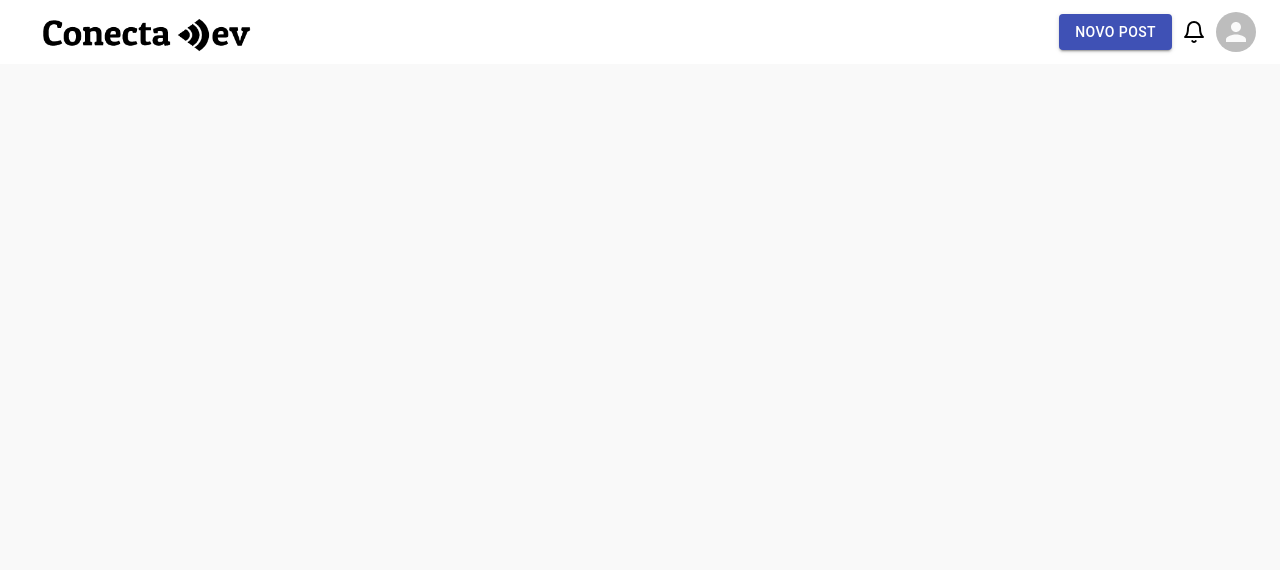
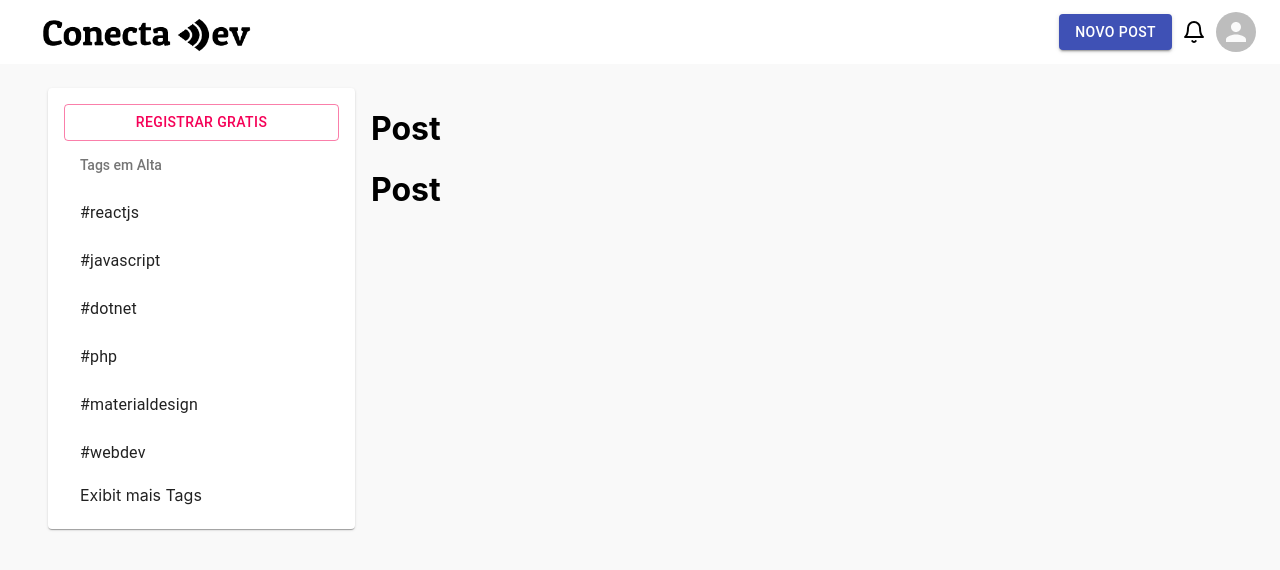
Before and after one commit to 4leeX/react-teste, a React (Create React App) app: page / in a window 1280 px wide. Shown: the top 570 px of the page. Built offline with nearby package versions, Linux system fonts and the light colour scheme.

Commit message:
components

```diff
--- /dev/null
+++ b/src/components/PostCard/index.js
@@ -0,0 +1,7 @@
+import React from "react";
+
+function PostCard({ post }) {
+  return <h1>Post</h1>;
+}
+
+export default PostCard;
--- a/src/pages/Home/components/Feed.js
+++ b/src/pages/Home/components/Feed.js
@@ -1,7 +1,25 @@
 import React from "react";
+import { makeStyles } from "@material-ui/core/styles";
+import PostCard from "../../../components/PostCard";
+
+const useStyles = makeStyles((theme) => {
+  root: {
+  }
+});
+
+const posts = [
+  { id: 1, description: "teste 1" },
+  { id: 2, description: "teste 2" },
+];
 
 function Feed() {
-  return <div>Feed</div>;
+  return (
+    <div>
+      {posts.map((post) => (
+        <PostCard key={post.id} />
+      ))}
+    </div>
+  );
 }
 
 export default Feed;
--- a/src/pages/Home/components/NavBar.js
+++ b/src/pages/Home/components/NavBar.js
@@ -1,7 +1,48 @@
 import React from "react";
+import { makeStyles } from "@material-ui/core/styles";
+import Paper from "@material-ui/core/Paper";
+import Button from "@material-ui/core/Button";
+import ListSubheader from "@material-ui/core/ListSubheader";
+import ListItem from "@material-ui/core/ListItem";
+import ListItemText from "@material-ui/core/ListItemText";
+
+const useStyles = makeStyles((theme) => ({
+  root: {
+    padding: theme.spacing(2),
+    width: 275,
+    marginRight: theme.spacing(2),
+  },
+  button: {
+    width: "100%",
+  },
+}));
+
+const tags = [
+  { id: 1, name: "reactjs" },
+  { id: 2, name: "javascript" },
+  { id: 3, name: "dotnet" },
+  { id: 4, name: "php" },
+  { id: 5, name: "materialdesign" },
+  { id: 6, name: "webdev" },
+];
 
 function NavBar() {
-  return <div>NavBar</div>;
+  const classes = useStyles();
+
+  return (
+    <Paper className={classes.root}>
+      <Button variant="outlined" color="secondary" className={classes.button}>
+        Registrar Gratis
+      </Button>
+      <ListSubheader>{`Tags em Alta`}</ListSubheader>
+      {tags.map((item) => (
+        <ListItem key={`item-${item.id}-${item.name}`}>
+          <ListItemText primary={`#${item.name}`} />
+        </ListItem>
+      ))}
+      <ListItem button>Exibit mais Tags</ListItem>
+    </Paper>
+  );
 }
 
 export default NavBar;
--- a/src/pages/Home/index.js
+++ b/src/pages/Home/index.js
@@ -5,6 +5,8 @@ import { makeStyles } from "@material-ui/core/styles";
 import Header from "./components/Header";
 import NavBar from "./components/NavBar";
 import Feed from "./components/Feed";
+import Container from "@material-ui/core/Container";
+import Box from "@material-ui/core/Box";
 
 const useStyles = makeStyles({
   root: {
@@ -13,9 +15,10 @@ const useStyles = makeStyles({
   },
   main: {
     height: "100vh",
-    display: "flex",
-    width: "1280px",
-    margin: "0 auto",
+    padding: "24px",
+  },
+  toobar: {
+    minHeight: 64,
   },
 });
 
@@ -25,10 +28,14 @@ function Home() {
   return (
     <div className={classes.root}>
       <Header />
-      <div className="toolbar"></div>
+      <div className={classes.toobar}></div>
       <main className={classes.main}>
-        <NavBar />
-        <Feed />
+        <Container maxWidth="lg">
+          <Box display="flex">
+            <NavBar />
+            <Feed />
+          </Box>
+        </Container>
       </main>
     </div>
   );
```
